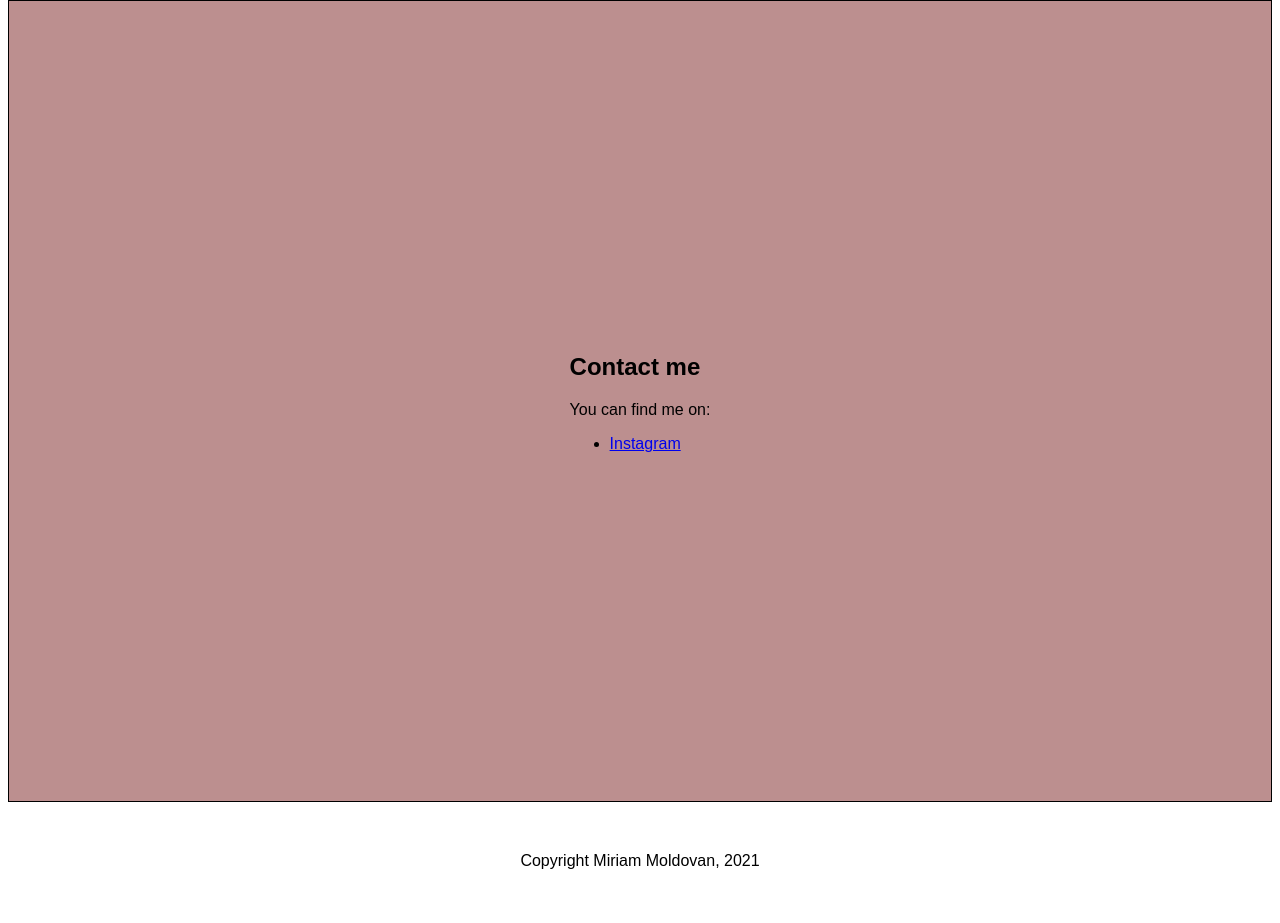
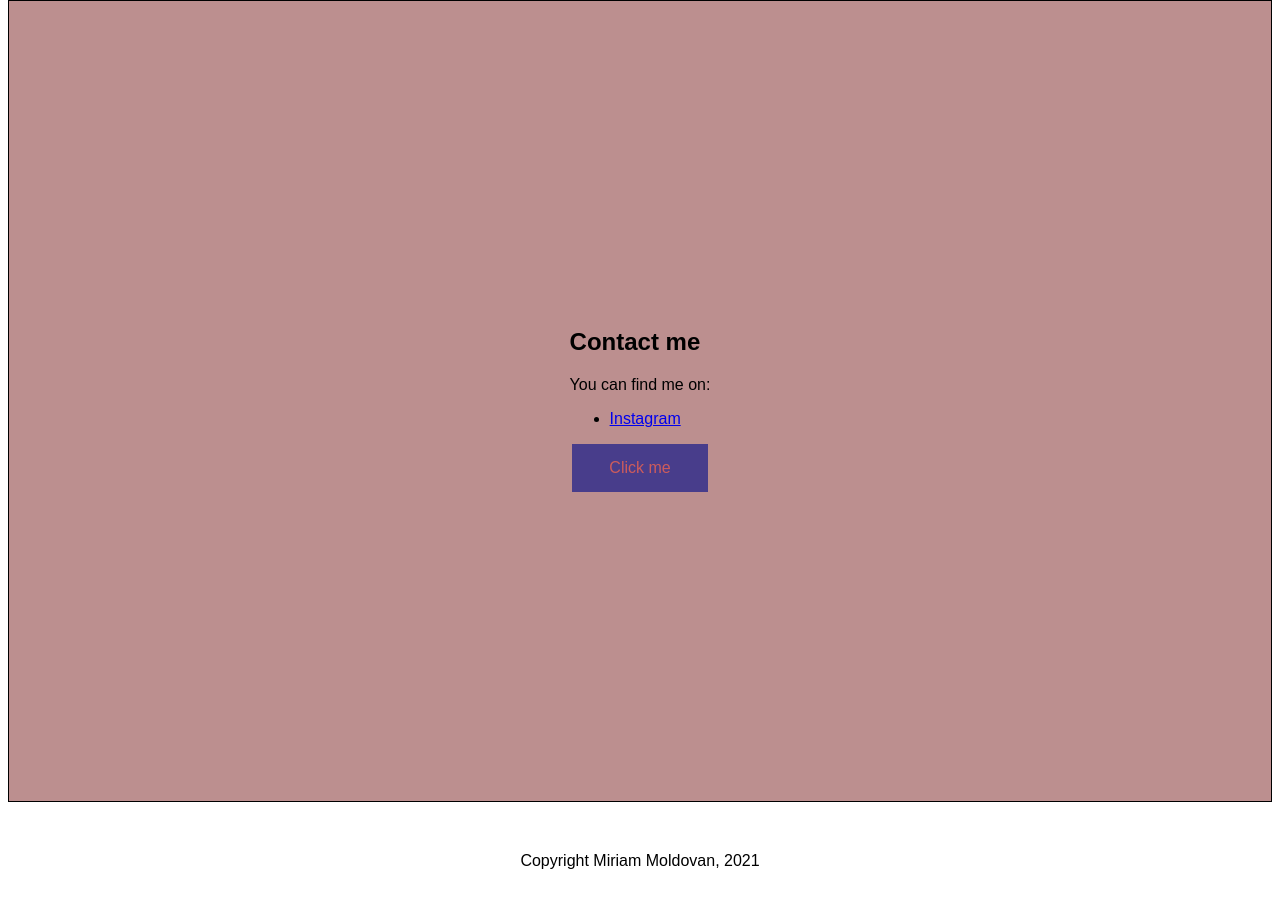
Before and after one commit to mirimoldovan/About-me, a plain HTML site: page index.html in a window 1280 px wide. Shown: the part 870-1793 px from the top of the page. Drawn offline with Linux system fonts and the light colour scheme.

Commit message:
the second commit. added a new button in index.htlm and a new CSS class

```diff
--- a/css/style.css
+++ b/css/style.css
@@ -33,6 +33,17 @@ section{
 
 
 }
+.button{
+    border: none;
+    color:indianred;
+    padding: 15px 20px;
+    margin: 2px;
+    text-align: center;
+    font-size: 16px;
+    cursor: pointer;
+    background-color: darkslateblue;
+
+}
 .background {
     color: peachpuff;
 }
--- a/index.html
+++ b/index.html
@@ -36,6 +36,7 @@ index.html
                   <ul>
                      <li><a href="https://www.instagram.com/miri.moldovan/">Instagram</a></li>
                   </ul>
+                  <div class="button">Click me</div>
             </div>
            </section>
          </main>
```
